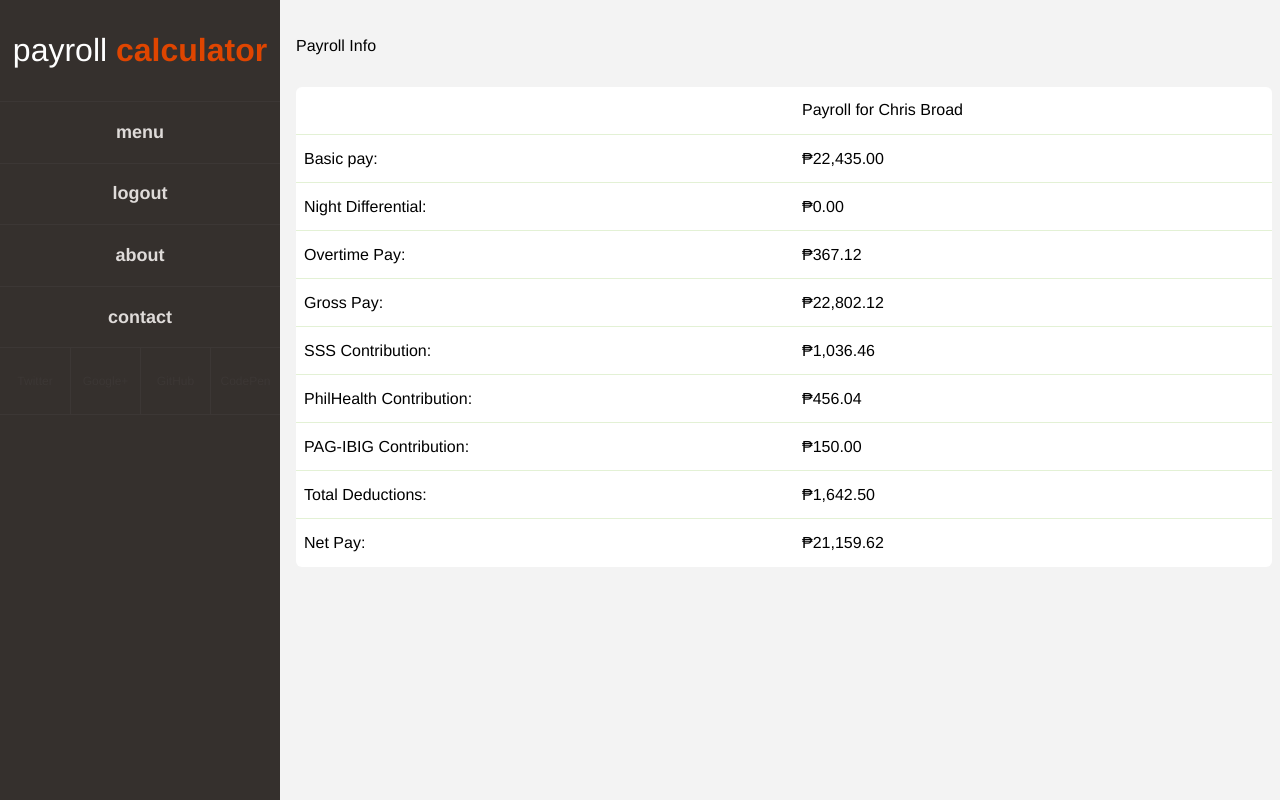
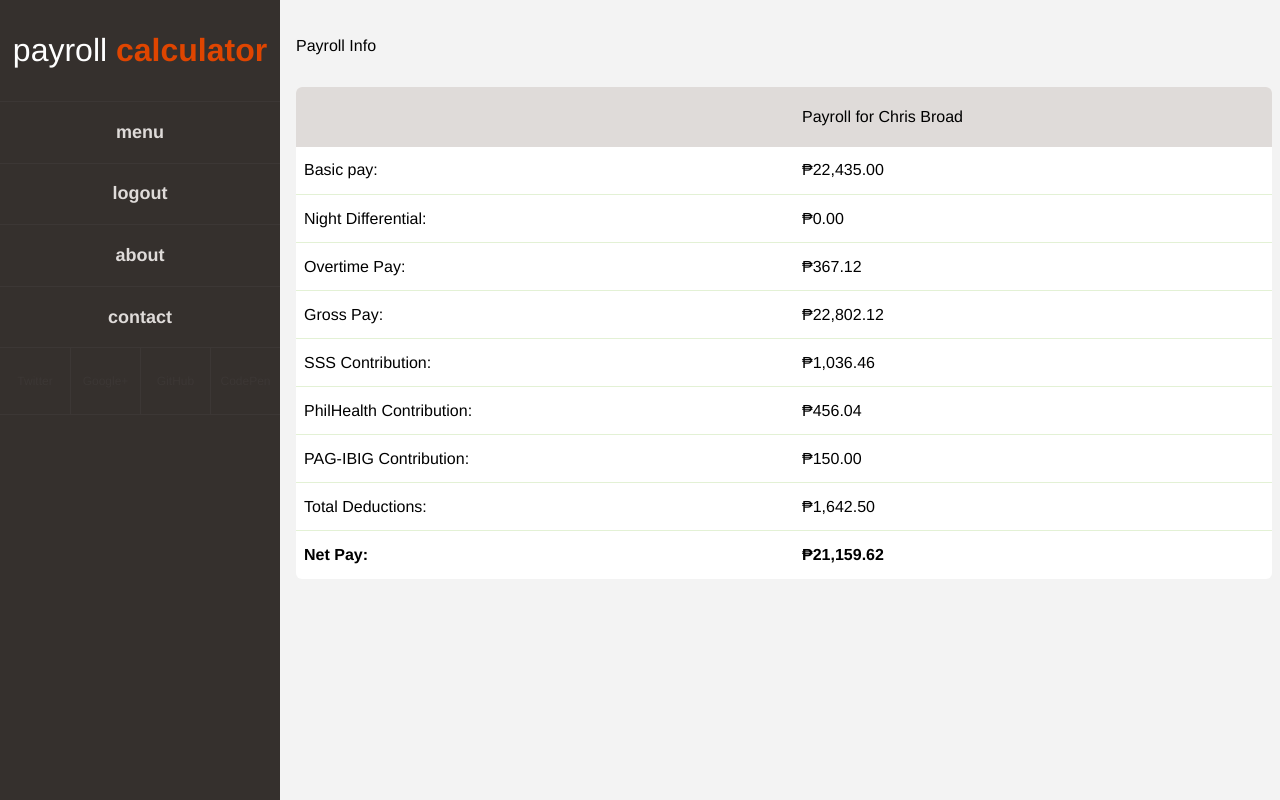
Before and after one commit to zrta2480/Webdev_SA3, a PHP site: page /payroll.php?employeeID=9090 in a window 1280 px wide. Run offline with PHP 8.4, Linux system fonts and the light colour scheme; a user stored in the database is signed in; data comes from the database, SQL or seed files in the repository.

Commit message:
made the netpay bold

```diff
--- a/payroll.php
+++ b/payroll.php
@@ -114,10 +114,12 @@ if(!isset($_SESSION['user']))
 
             <div class="payroll-table">
                 <table>
+                    <thead>
                     <tr>
                         <th> </th>
                         <th>Payroll for <?php echo $user_first_name. " " .$user_last_name; ?></th>
                     </tr>
+                    </thead>
                     <tr>
                         <td>Basic pay: </td>
                         <td><?php echo '₱' . number_format($basic_pay, 2); ?></td>
@@ -151,8 +153,8 @@ if(!isset($_SESSION['user']))
                         <td><?php echo '₱' . number_format($total_deductions, 2); ?></td>
                     </tr>
                     <tr>
-                        <td>Net Pay: </td>
-                        <td><?php echo '₱' . number_format($net_pay, 2); ?></td>
+                        <td id = "netpay">Net Pay:</td>
+                        <td id = "netpay"><?php echo '₱' . number_format($net_pay, 2); ?></td>
                     </tr>
                 </table>
             </div>
--- a/sa3-stylesheet.css
+++ b/sa3-stylesheet.css
@@ -269,3 +269,7 @@ button:hover {
 input[type=submit]:hover {
     background-color: darkred;
 }
+
+#netpay {
+    font-weight:  bold;
+}
```
